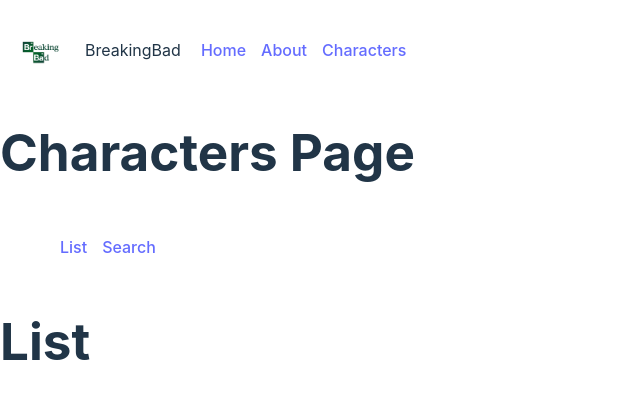
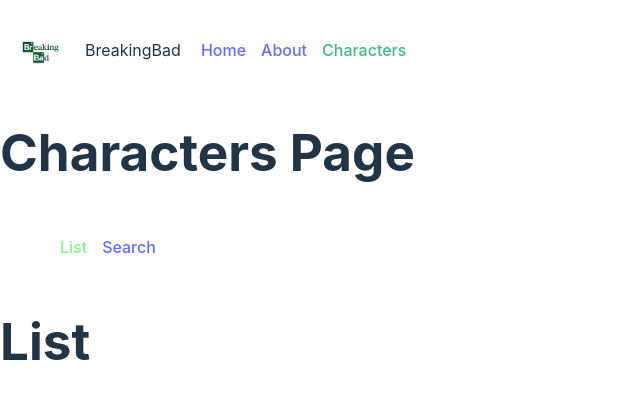
Before and after one commit to Allorentee/BreakingBad-VueApp, a Vue app: page /characters/list in a window 1280 px wide. Shown: the top 398 px of the page, without its empty margins (0-640 px from the left). Built offline with nearby package versions, Linux system fonts and the light colour scheme.

Commit message:
ADD active links css

```diff
--- a/src/characters/layout/CharacterLayout.vue
+++ b/src/characters/layout/CharacterLayout.vue
@@ -12,7 +12,6 @@
       name: route.name as string,
     };
   });
-console.log(routerLinks);
 </script>
 <template>
   <h1>Characters Page</h1>
--- a/src/style.css
+++ b/src/style.css
@@ -69,3 +69,10 @@
     background-color: #f9f9f9;
   }
 }
+
+.router-link-active {
+  color: #42b883;
+}
+.router-link-exact-active {
+  color: lightgreen;
+}
```
